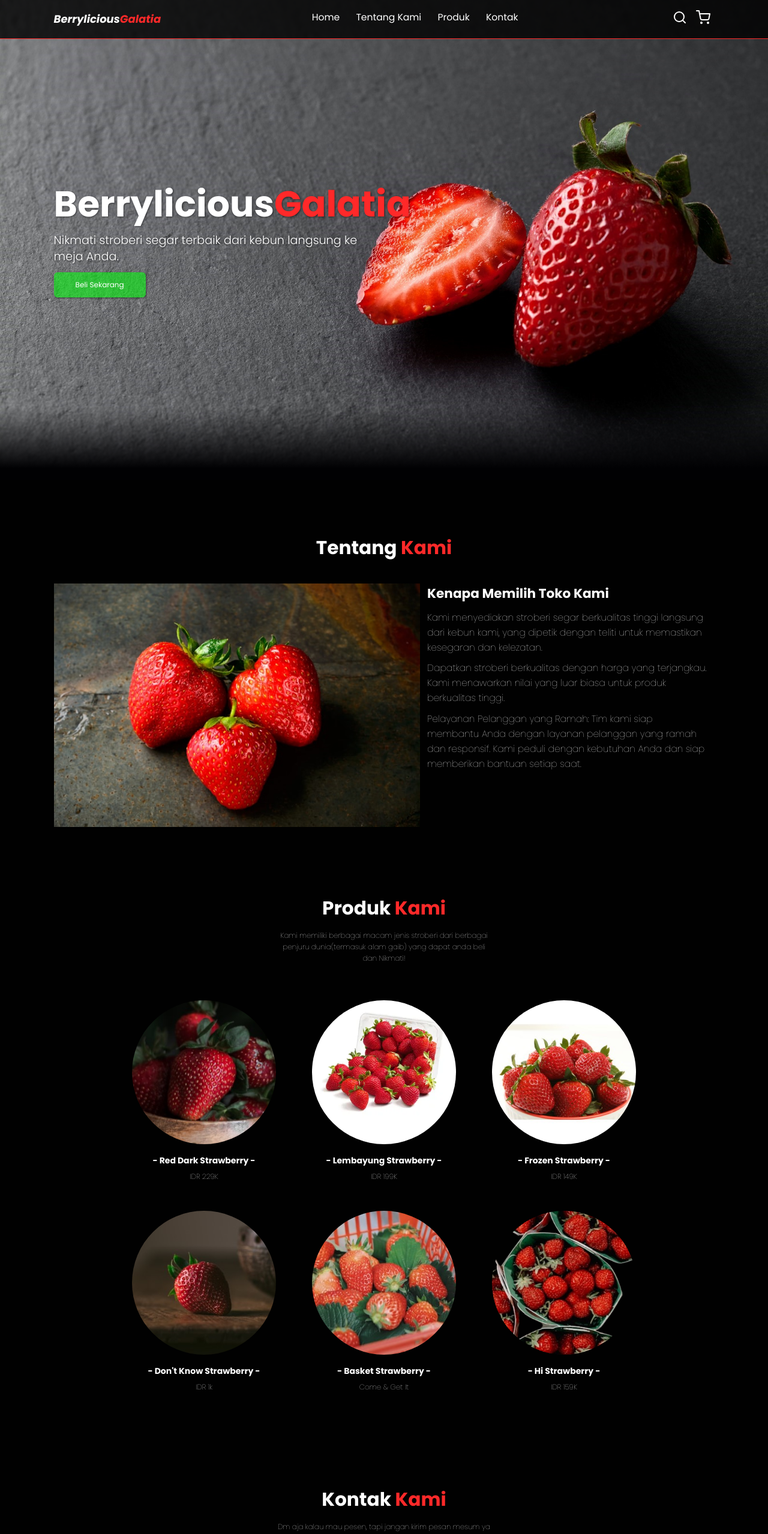
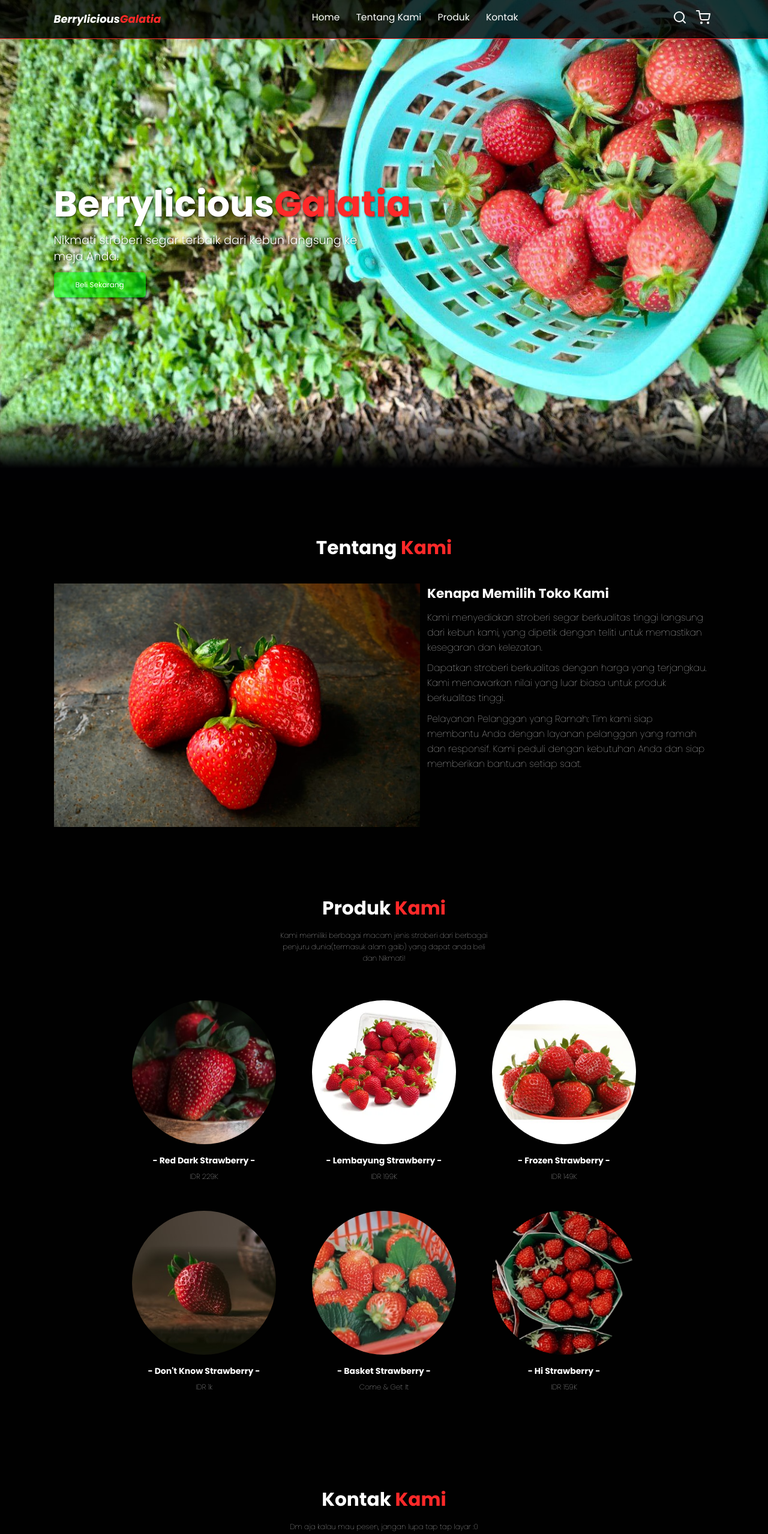
Before and after one commit to arulds/berrylicious-galatia, a plain HTML site: page index.html in a window 1280 px wide. Shown: the top 2558 px of the page at 60% size. Drawn offline with nearby package versions, Linux system fonts and the light colour scheme.

Commit message:
membuat website toko strawberry

```diff
--- a/css/style.css
+++ b/css/style.css
@@ -90,7 +90,7 @@ body {
   min-height: 100vh;
   display: flex;
   align-items: center;
-  background-image: url("../img/stroberi2.jpg");
+  background-image: url("../img/background1.jpeg");
   background-repeat: no-repeat;
   background-size: cover;
   background-position: center;
--- a/index.html
+++ b/index.html
@@ -111,7 +111,7 @@
     <!-- Contact Section Start -->
     <section id="contact" class="contact">
         <h2>Kontak <span>Kami</span></h2>
-        <p>Dm aja kalau mau pesen, tapi jangan kirim pesan mesum ya :0</p>
+        <p>Dm aja kalau mau pesen, jangan lupa tap tap layar :0</p>
 
 
         <div class="row"><iframe
```
Also changed, not shown: img/background1.jpeg (added), img/menu/adrianna-geo-_C2Rgp0GDn4-unsplash.jpg (deleted), img/menu/elena-koycheva-cCLt9Sm0Q1Q-unsplash.jpg (deleted).
